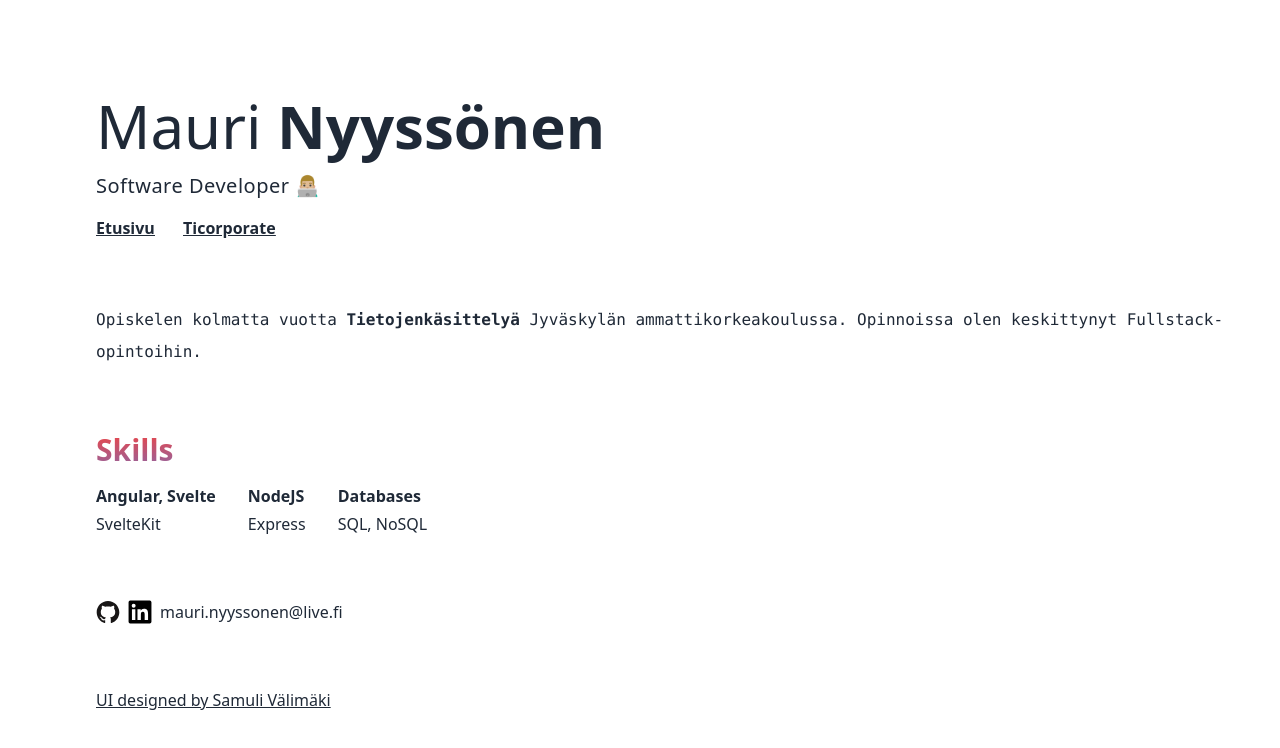
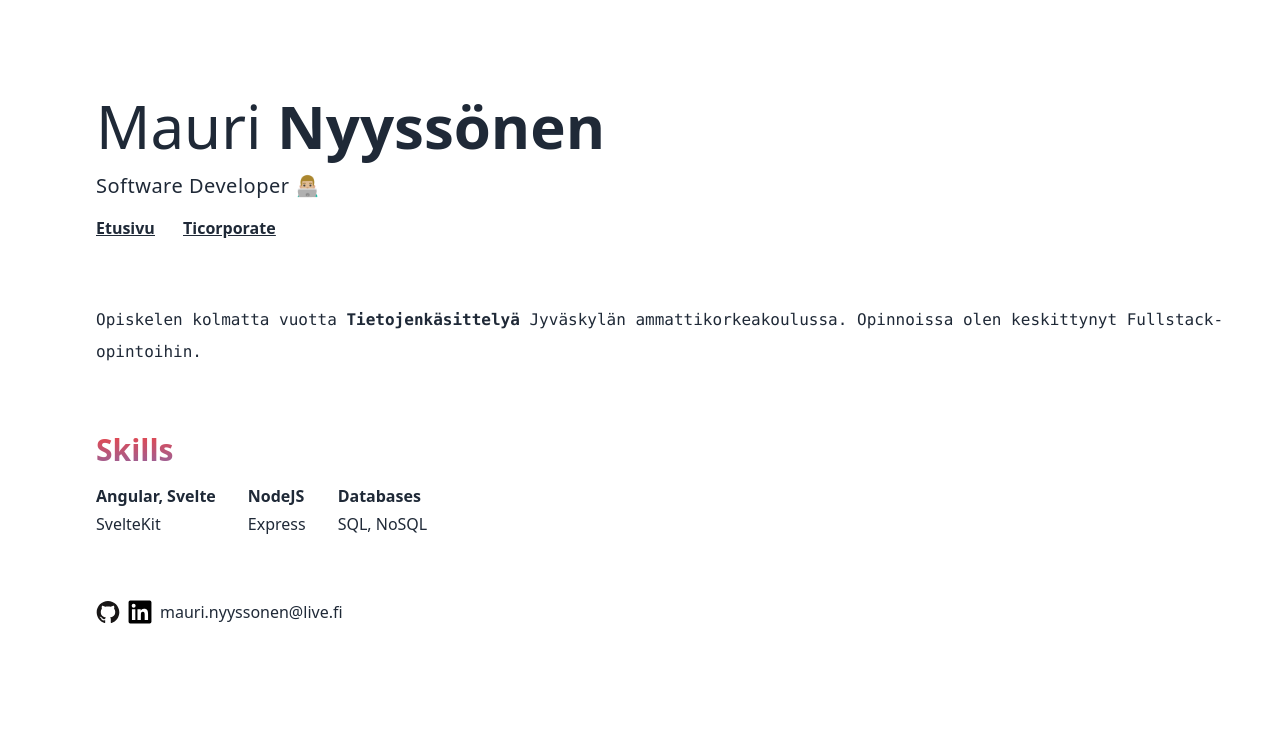
Before and after one commit to Maurnyy/portfolio, a SvelteKit app: page / in a window 1280 px wide. Shown: the top 748 px of the page. Built offline with nearby package versions, Linux system fonts and the light colour scheme.

Commit message:
Update +page.svelte

```diff
--- a/src/routes/+page.svelte
+++ b/src/routes/+page.svelte
@@ -82,9 +82,6 @@
         </a>
         <a href="mailto:mauri.nyyssonen@live.fi">mauri.nyyssonen@live.fi</a>
       </div>
-   <a href="https://www.samulivalimaki.com" class="underline"
-          >UI designed by Samuli Välimäki</a
-        >
     </section>
   </div>
 </div>
```
